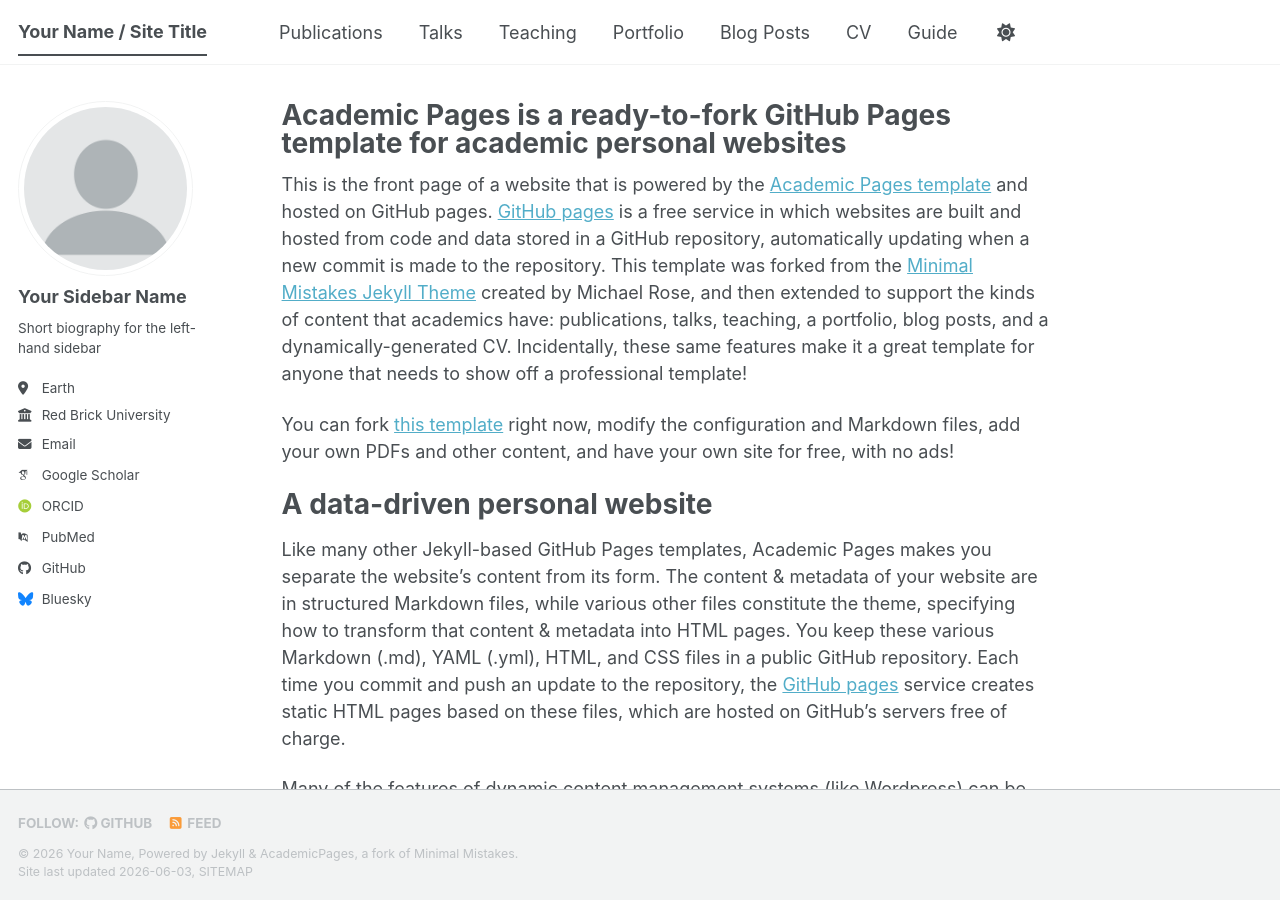
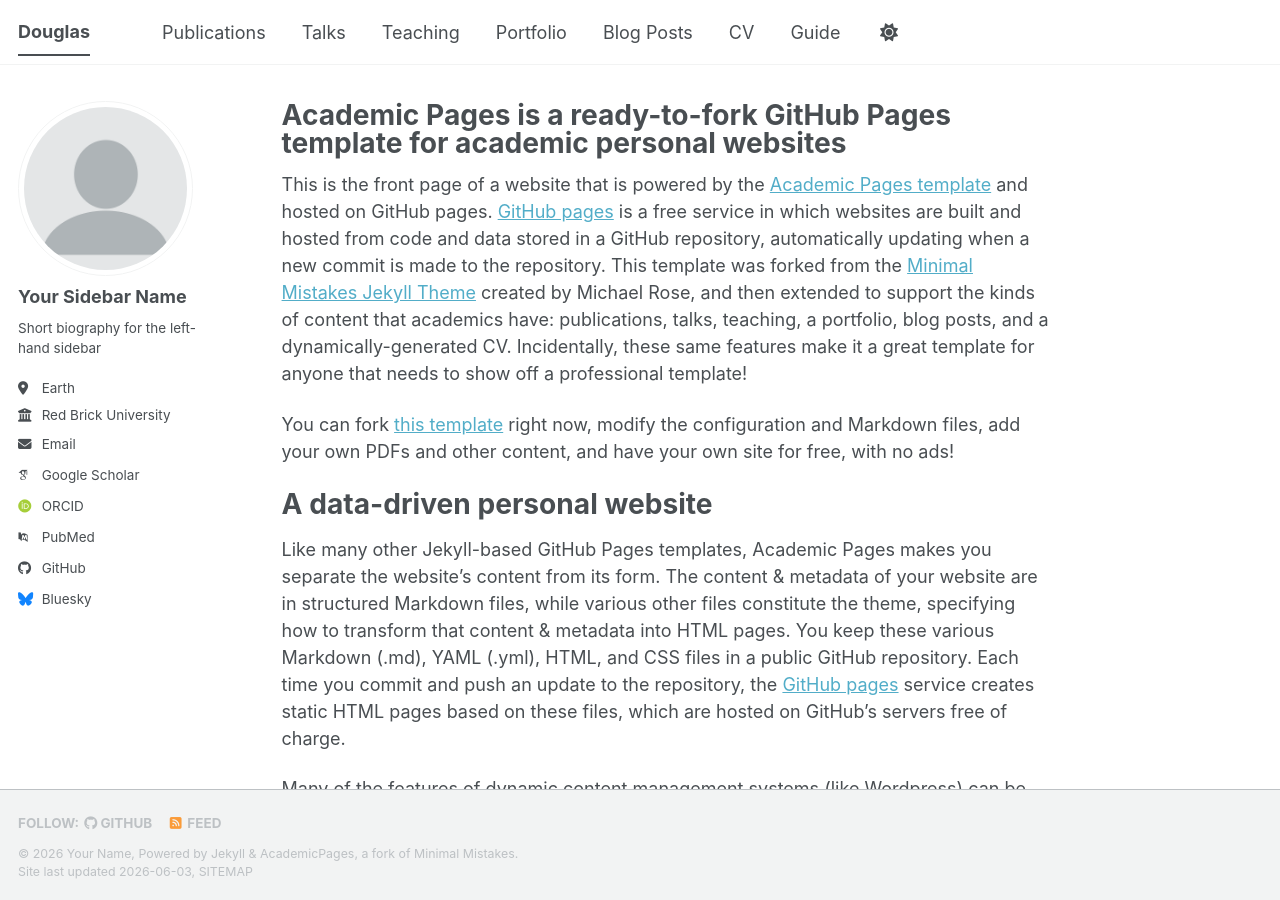
Before and after one commit to Douglassssss/Douglassssss.github.io, a Jekyll site: the page built from _pages/about.md, in a window 1280 px wide and 900 px high. Built offline with Jekyll 4.4.1, drawn with Linux system fonts in a browser that asks for light colours; some web fonts are replaced; a script bundle is joined from its source files by our own code; library files that are not in the unit come from our copies.

Commit message:
Update site title, description, and repository info
basic settings

```diff
--- a/_config.yml
+++ b/_config.yml
@@ -9,14 +9,14 @@
 # Basic Site Settings
 locale                   : "en-US"
 site_theme               : "default" # The available themes options are "default", "air", "sunrise", "mint", "dirt" and "contrast"
-title                    : "Your Name / Site Title"
+title                    : "Douglas"
 title_separator          : "-"
 name                     : &name "Your Name"
-description              : &description "Your Name's academic portfolio"   # Update this with a general description of your site, this is the default if not overridden by a page
-url                      : https://academicpages.github.io # The base hostname & protocol for your site e.g. "https://[your GitHub username].github.io",
+description              : &description "Douglas's academic portfolio"   # Update this with a general description of your site, this is the default if not overridden by a page
+url                      : https://douglassssss.github.io # The base hostname & protocol for your site e.g. "https://[your GitHub username].github.io",
                                                            # or if you already have some other page hosted on Github then use "https://[your GitHub username].github.io/[Your Repo Name]"
 baseurl                  : "" # the subpath of your site, e.g. "/blog"
-repository               : "academicpages/academicpages.github.io"
+repository               : "Douglassssss/Douglassssss.github.io"
 
 # Site Author - The following control what appear as part of the author content on the side bar.
 #               If a field is blank the icon and link will not appear, otherwise it will be shown.
```
